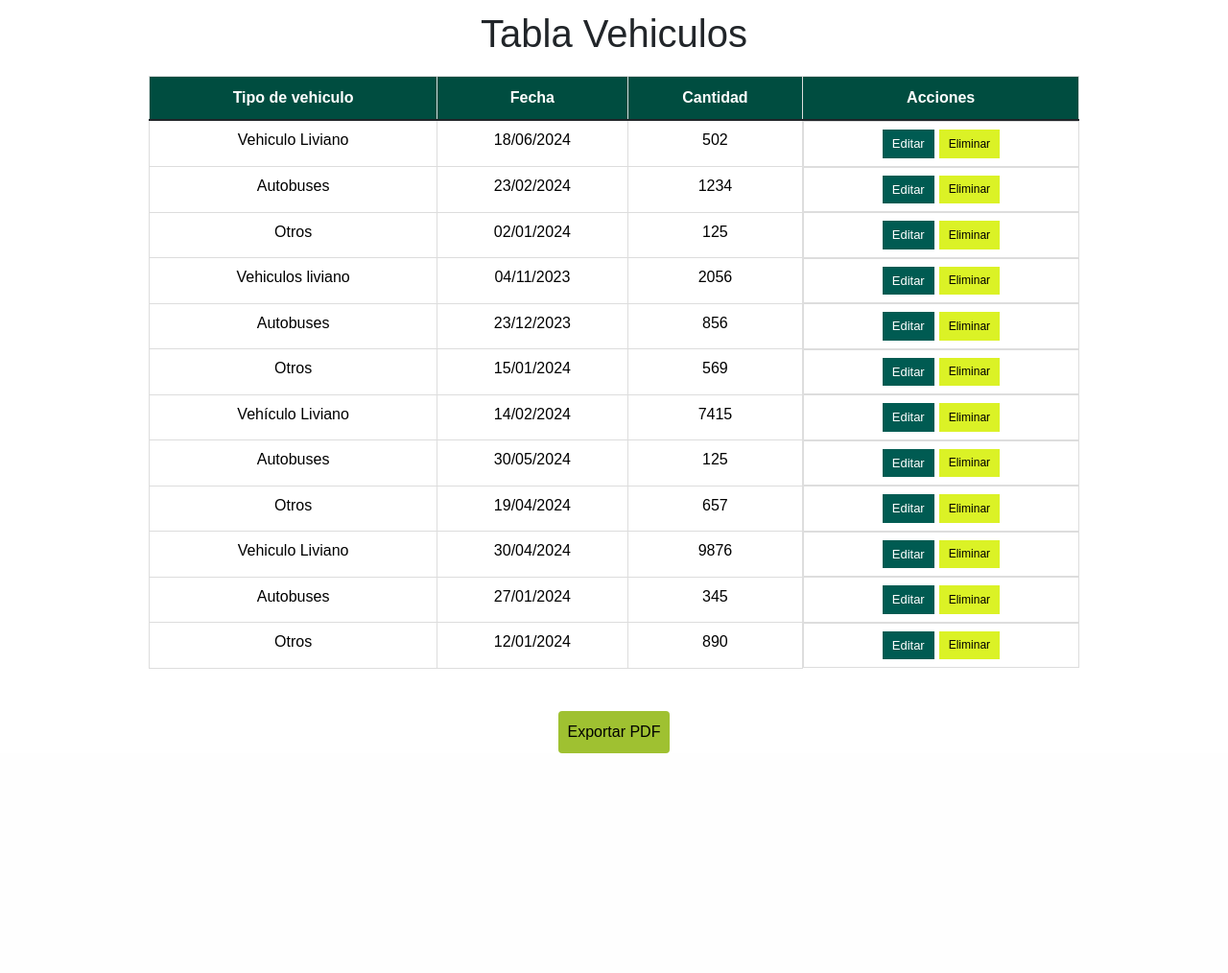
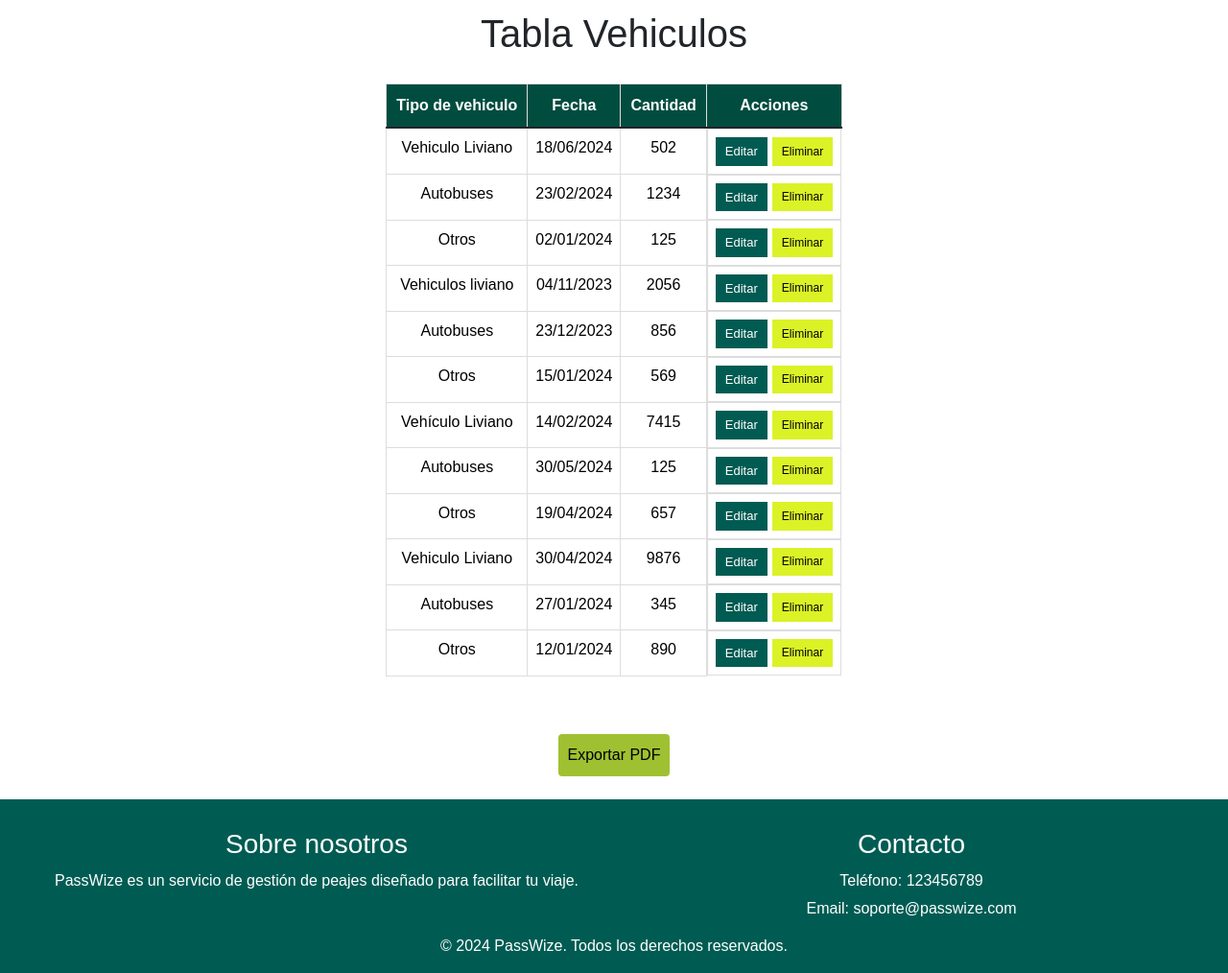
Before and after one commit to AnaBQS0107/ProyectoFinal--IngSoft, a PHP site: page /TablaVehiculos.php in a window 1280 px wide. Shown: the part 85-1099 px from the top of the page at 96% size. Before the commit the page ends 870 px from the top, so only its background shows below. Run offline with PHP 8.4, Linux system fonts and the light colour scheme; the template is opened without the code that fills it, so the values that code supplies are empty.

Commit message:
se agrego footer

```diff
--- a/Vista/TablaVehiculos.php
+++ b/Vista/TablaVehiculos.php
@@ -7,6 +7,7 @@
     <title>Tabla Aguinaldos</title>
     <link rel="icon" type="image/png" href="../img/icono.png">
     <link rel="stylesheet" href="Estilos/TablaCobros.css">
+    <link rel="stylesheet" href="Estilos/Footer.css">
     <link href="https://cdn.jsdelivr.net/npm/bootstrap@5.3.0-alpha1/dist/css/bootstrap.min.css" rel="stylesheet">
 </head>
 
@@ -147,6 +148,22 @@
     <div class="div_btn">
         <center> <button type="submit" class="btn_registrar">Exportar PDF</button></center>
     </div>
+    <br>
+
+    <footer>
+<div class="footer-container">
+            <div class="footer-column">
+                <h3>Sobre nosotros</h3>
+                <p>PassWize es un servicio de gestión de peajes diseñado para facilitar tu viaje.</p>
+            </div>
+            <div class="footer-column">
+                <h3>Contacto</h3>
+                <p>Teléfono: 123456789</p>
+                <p>Email: soporte@passwize.com</p>
+            </div>
+        </div>
+        <center> <p>© 2024 PassWize. Todos los derechos reservados.</p> </center>
+</footer>
 </body>
 
 </html>
--- a/Vista/header.php
+++ b/Vista/header.php
@@ -19,6 +19,7 @@ $user = isset($_SESSION['user']) ? $_SESSION['user'] : null;
             <a class="navbar-brand" href="../Vista/Inicio.php">
                 <img src="../img/icono.png" alt="IconoPassWize" width="85" height="55">
             </a>
+
             <a class="navbar-title">Servicio de Peajes PassWize</a>
 
             <div class="hamburger-menu" onclick="toggleMenu()">
```
Also changed, not shown: Vista/TablaAguinaldos.php (+17 -2 lines).
